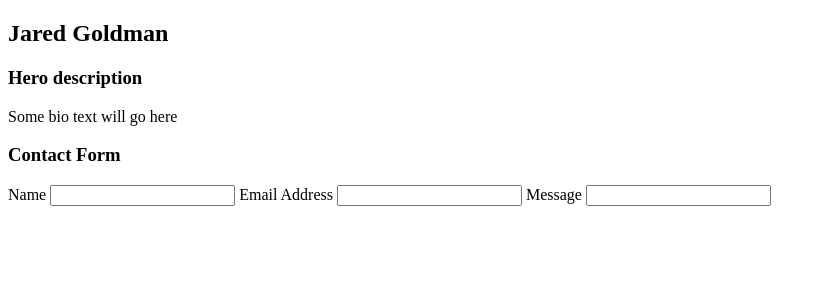
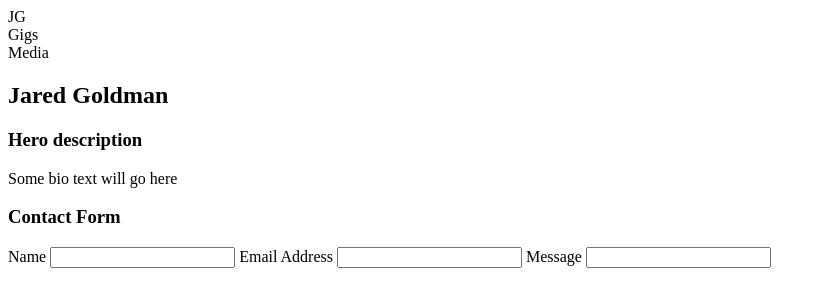
Before and after one commit to jaredgoldman/jared-goldman-music, a plain HTML site: page index.html in a window 1280 px wide. Shown: the whole page, without its empty margins (0-826 px from the left). Drawn offline with Linux system fonts and the light colour scheme; files that its build step writes are made by us from their sources.

Commit message:
Add header

```diff
--- a/index.html
+++ b/index.html
@@ -7,6 +7,17 @@
         <link href="css/styles.css" rel="stylesheet">
     </head>
     <body>
+        <header>
+            <div>
+                <a src='/'>JG</a>
+            </div>
+            <div>
+                <a src='gigs'>Gigs</a>
+            </div>
+            <div>
+                <a src='media'>Media</a>
+            </div>
+        </header>
         <main class='home'>
             <section class='home-hero'>
                 <h1>Jared Goldman</h1>
@@ -26,7 +37,6 @@
                     <input type='email'>
                     <label>Message</label>
                     <input type='text'>
-
                 </div>
             </form>
         </main>
```
